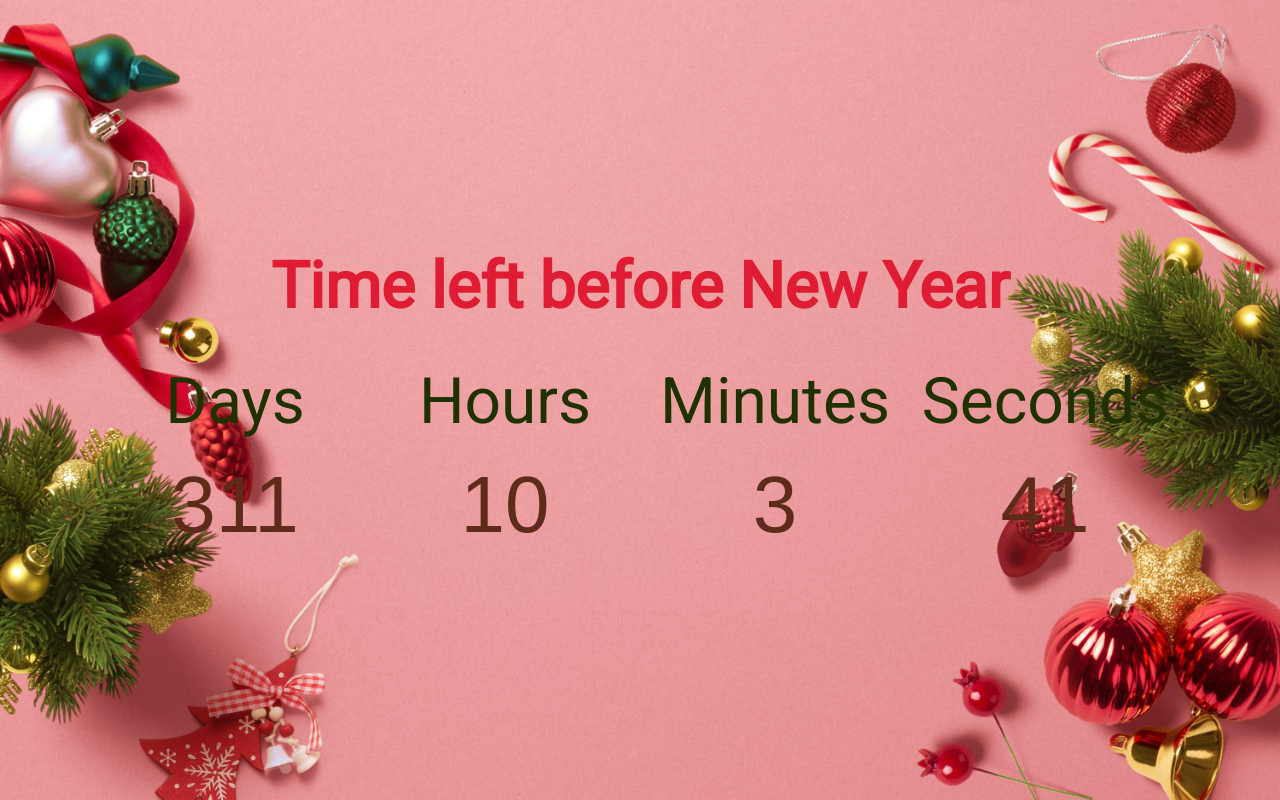
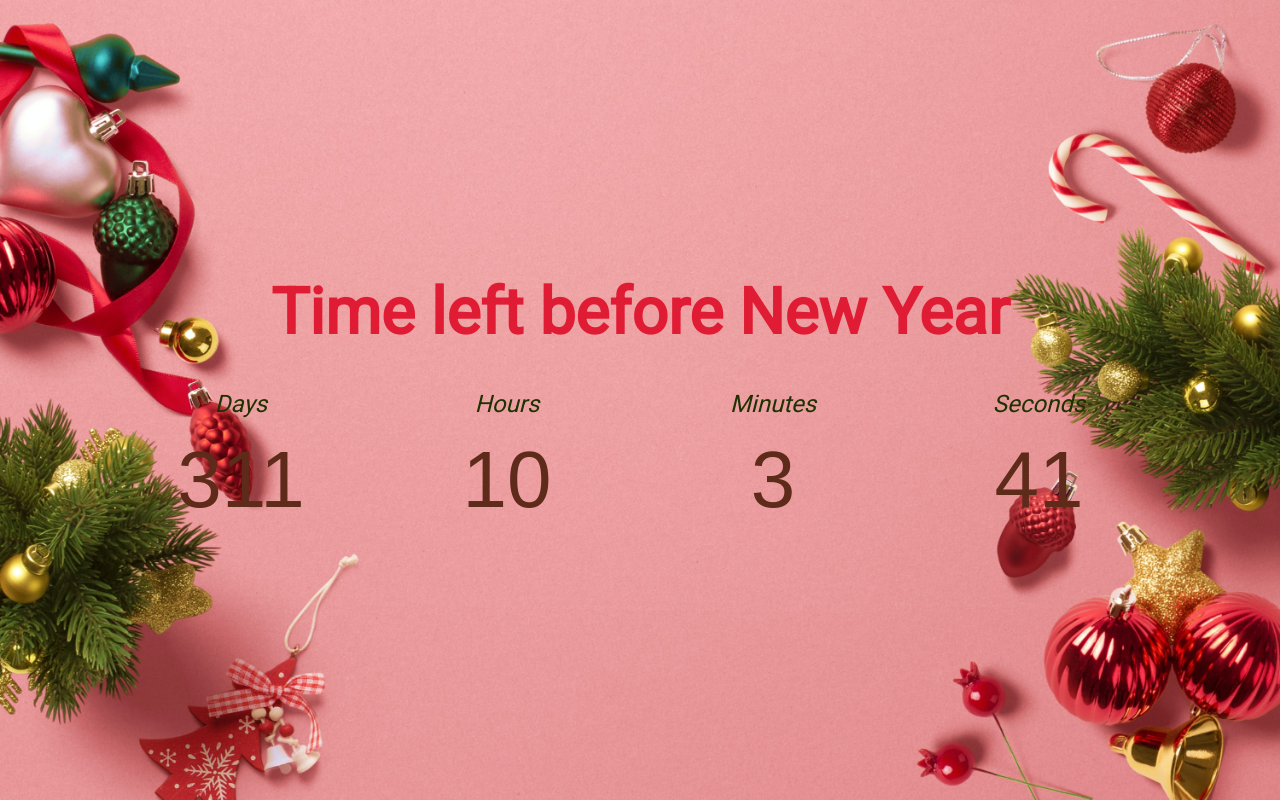
Before and after one commit to AndreasSchaefar/ny-time-counter, a plain HTML site: page index.html in a window 1280 px wide. Drawn offline with Linux system fonts and the light colour scheme; a web font is replaced by a local one.

Commit message:
Changed the font size and font style of labels

```diff
--- a/styles/style.css
+++ b/styles/style.css
@@ -28,8 +28,9 @@ h1 {
 }
 
 .label {
-    font-size: 4rem;
+    font-size: 1.5rem;
     color: #1f3102;
+    font-style: italic;
 }
 
 .time {
@@ -42,6 +43,6 @@ h1 {
 .content {
     display: grid;
     grid-template-columns: repeat(4, 250px);
-    grid-gap: 20px;
+    grid-gap: 16px;
     text-align: center;
 }
```
